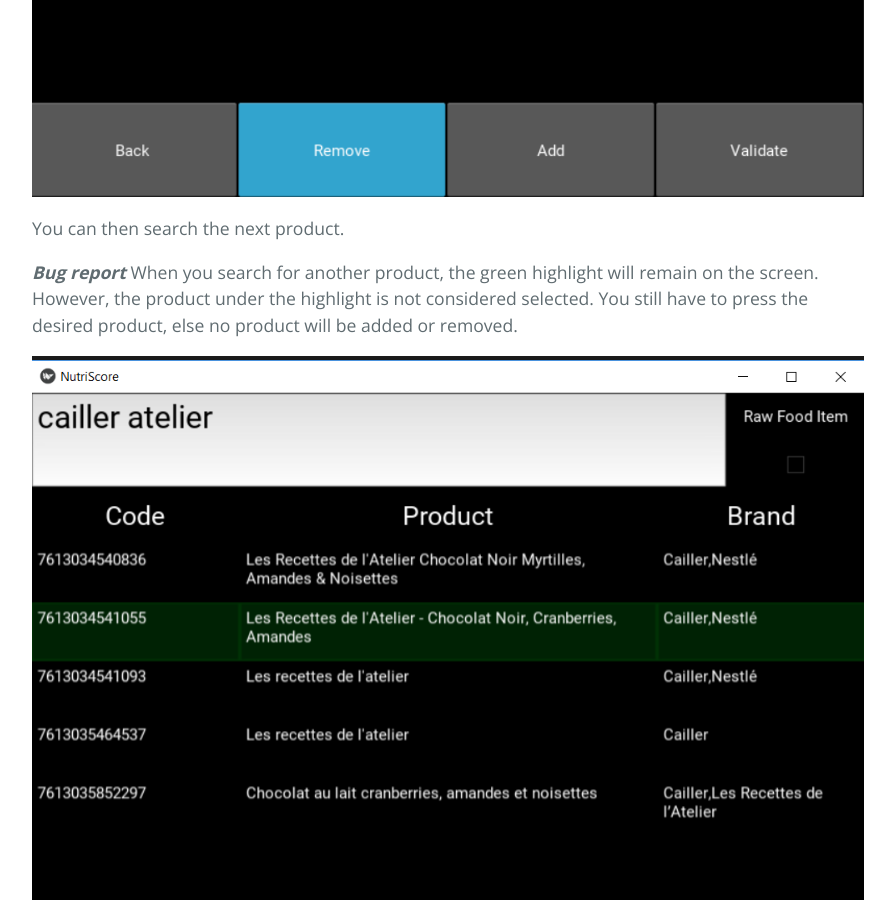
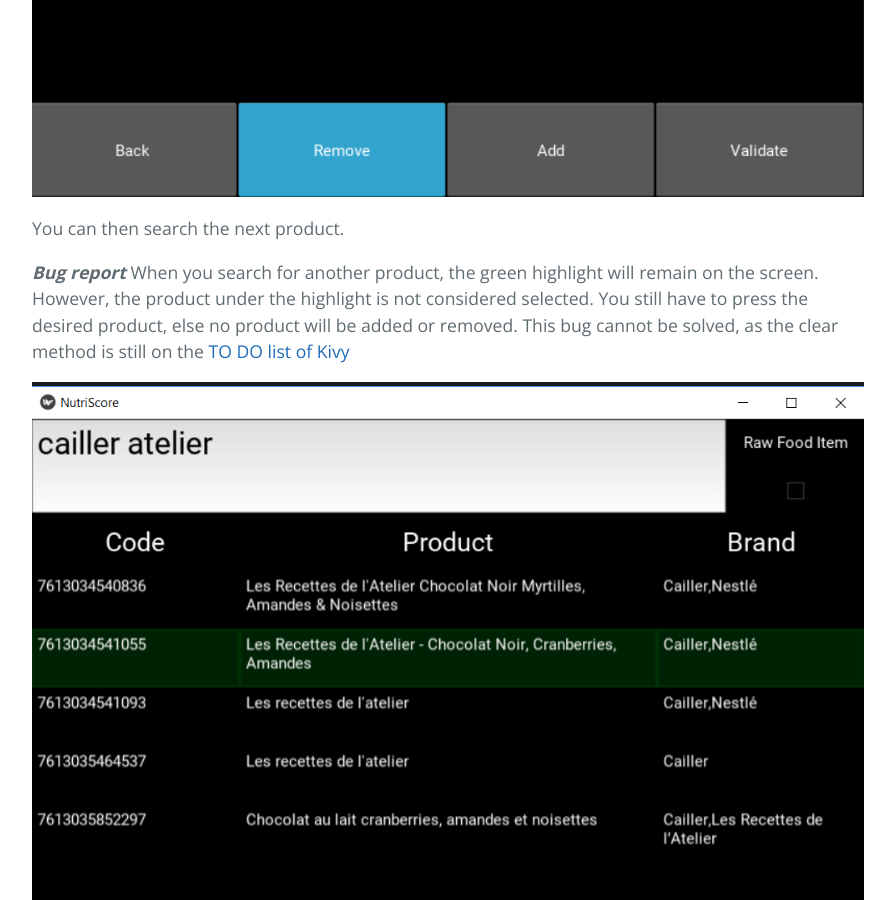
Before and after one commit to NutriTeam/Nutri_Score, a Jekyll site: the page built from app.md, in a window 1280 px wide and 900 px high, scrolled down 16081 px. Shown: the whole window, without its empty margins (192-1087 px from the left). Built offline with Jekyll 4.4.1, drawn with Linux system fonts in a browser that asks for light colours.

Commit message:
Update app.md

```diff
--- a/app.md
+++ b/app.md
@@ -149,7 +149,7 @@ Once you selected the desired product, press the **Add** button or the **Remove*
 
 You can then search the next product.
 
-**_Bug report_** When you search for another product, the green highlight will remain on the screen. However, the product under the highlight is not considered selected. You still have to press the desired product, else no product will be added or removed.
+**_Bug report_** When you search for another product, the green highlight will remain on the screen. However, the product under the highlight is not considered selected. You still have to press the desired product, else no product will be added or removed. This bug cannot be solved, as the clear method is still on the <a href="https://kivy.org/doc/stable/api-kivy.uix.recycleview.html?highlight=recycleview#module-kivy.uix.recycleview" target="_blanck">TO DO list of Kivy</a>
 
 ![png](./image/screen_product_validation.PNG)
 
```
